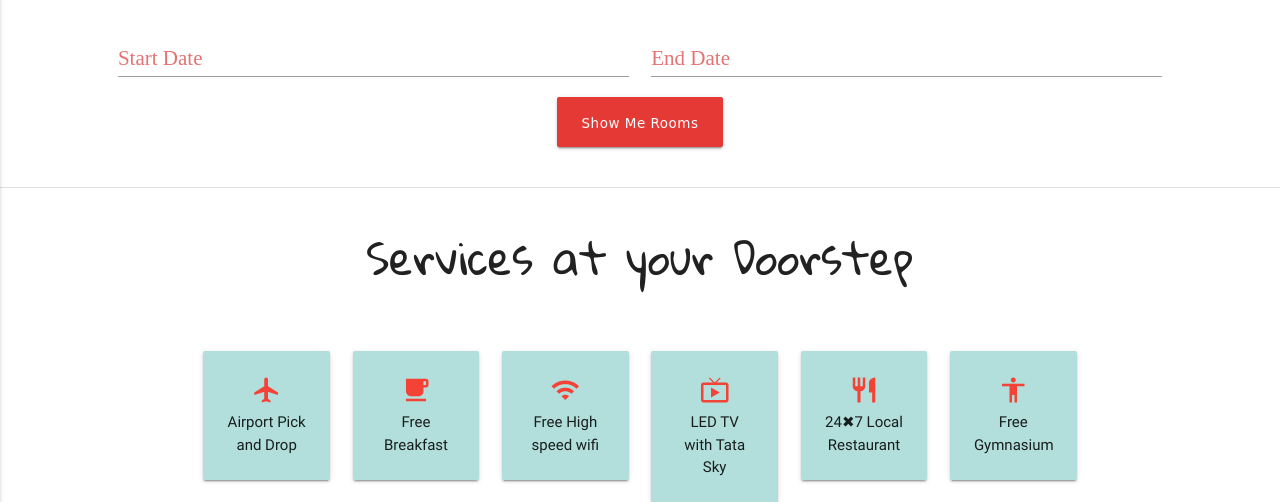
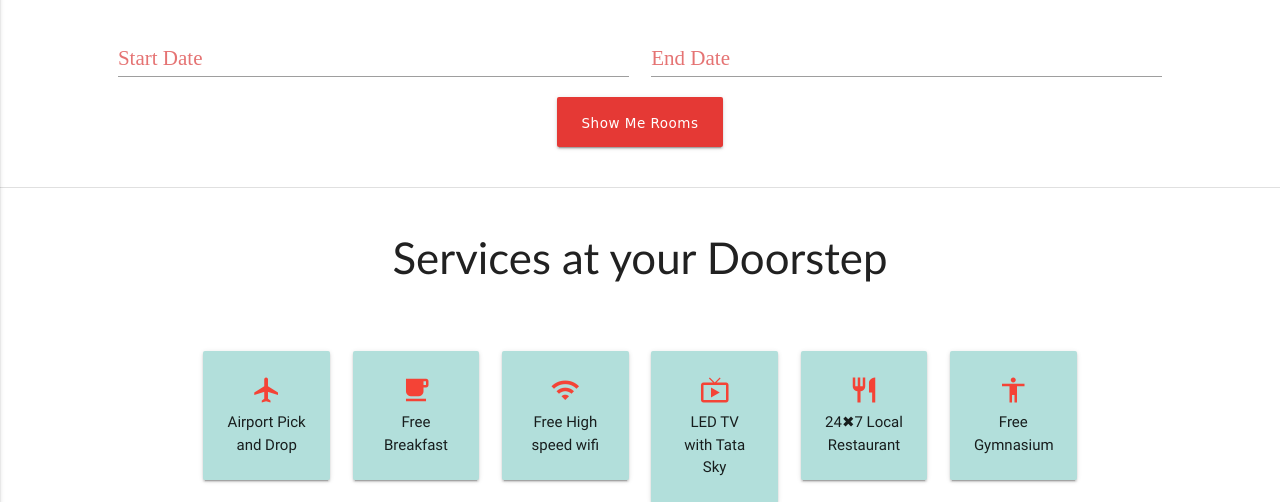
Before and after one commit to erdey2/Online-Hotel-Reservation-System, a Django app: page / in a window 1280 px wide. Shown: the part 286-788 px from the top of the page. Run offline with Django 3.2, Linux system fonts and the light colour scheme; some libraries are stand-ins or nearby versions; some web fonts are replaced.

Commit message:
font type changed

```diff
--- a/room_slot/templates/booking/index.html
+++ b/room_slot/templates/booking/index.html
@@ -31,7 +31,7 @@
 
 <div class="row" style="margin-top:3%">
 <div class="container">
-    <h3 class="center" style="font-family: 'Gloria Hallelujah', cursive;margin-bottom:7%;margin-top:5%">Services at your Doorstep</h3>
+    <h3 class="center" style="font-family: 'Calibri'; margin-bottom:7%;margin-top:5%">Services at your Doorstep</h3>
 <div class="col l2 m3 s4">
 <div class="card-panel teal lighten-4">
 <div class="center">
```
